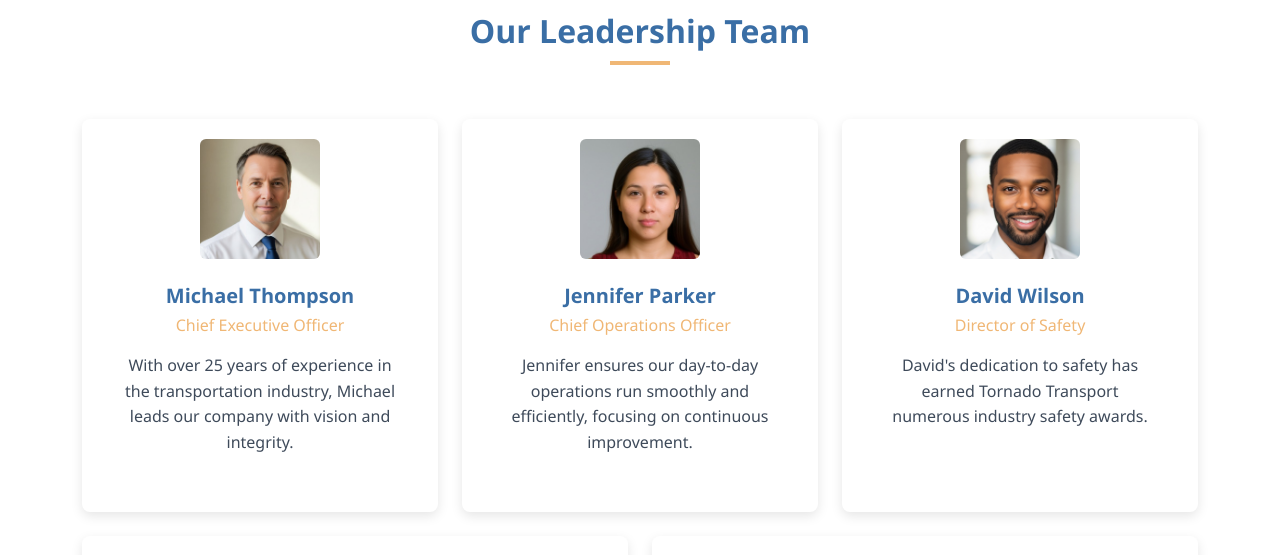
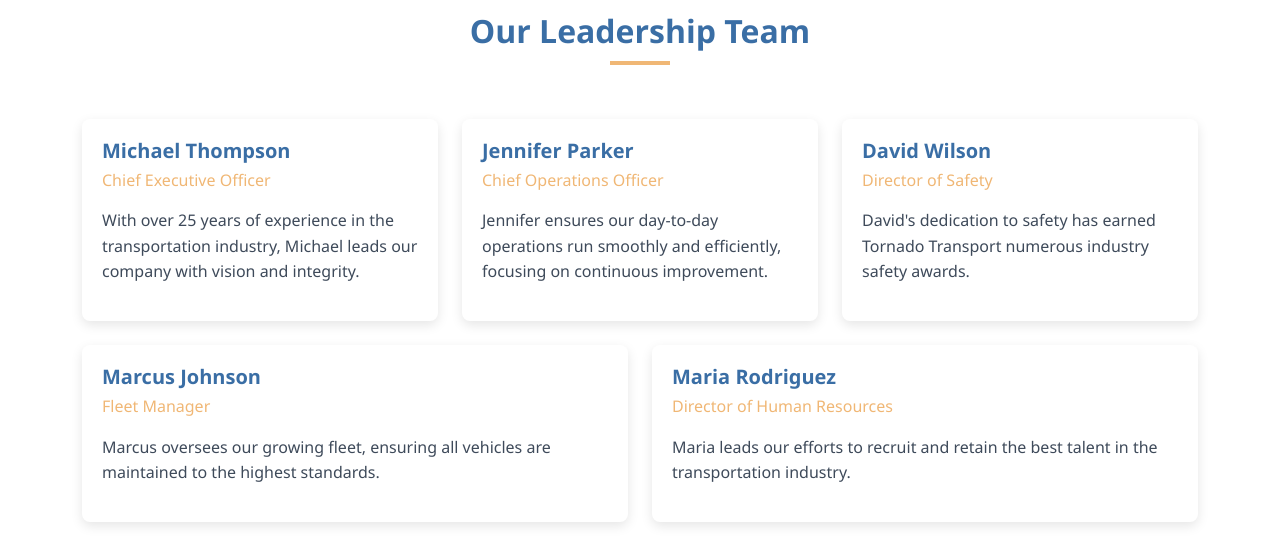
Before and after one commit to taytorn/tornado-transport-website, a plain HTML site: page about.html in a window 1280 px wide. Shown: the part 1670-2225 px from the top of the page. Drawn offline with nearby package versions, Linux system fonts and the light colour scheme; files whose address does not match are found by name.

Commit message:
Temporarily hide team photos while fixing image issues

```diff
--- a/css/about-team.css
+++ b/css/about-team.css
@@ -1,18 +1,4 @@
-/* About Us Team Member Styles */
+/* Temporarily hide team photos */
 .team-card img {
-    width: 120px;
-    height: 120px;
-    object-fit: cover;
-    border-radius: 50%;
-    margin: 0 auto 15px;
-    display: block;
+        display: none !important;
 }
-
-.team-card {
-    text-align: center;
-    padding: 20px;
-}
-
-.team-card-body {
-    padding-top: 10px;
-}
```
